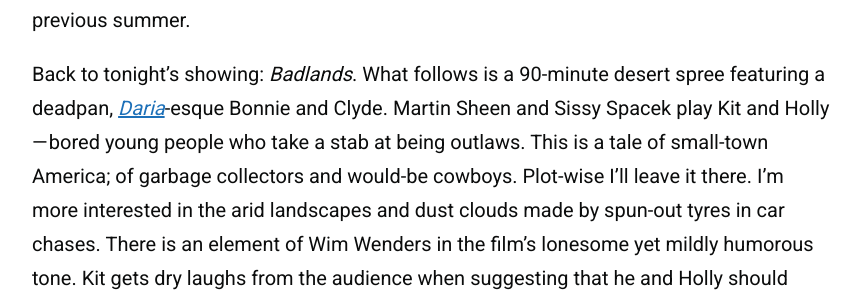
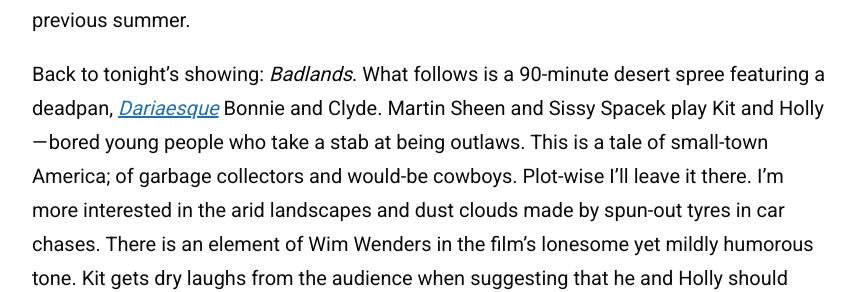
Before and after one commit to zoeurl/zoedowney.github.io, a Jekyll site: the page built from _posts/2023-07-09-badlands.md, in a window 1280 px wide. Shown: the part 1212-1504 px from the top of the page, without its empty margins (208-1071 px from the left). Built offline with Jekyll 4.4.1, drawn with Linux system fonts in a browser that asks for light colours; some of the changed text lies outside the part shown.

Commit message:
Update 2023-07-09-badlands.md

```diff
--- a/_posts/2023-07-09-badlands.md
+++ b/_posts/2023-07-09-badlands.md
@@ -12,6 +12,6 @@
 
 The PCC is London’s most ‘depraved’ cinema — John Waters claims in a pre-showing introduction. It’s also where the same friend and I spent New Year’s Eve watching the beloved rom-com _When Harry Met Sally_, and where I sang along to Disney’s _Mulan _one previous summer.
 
-Back to tonight’s showing: _Badlands_. What follows is a 90-minute desert spree featuring a deadpan, [_Daria_](https://www.youtube.com/watch?v=2TAGtY1SsfU&ab_channel=metricmine)-esque Bonnie and Clyde. Martin Sheen and Sissy Spacek play Kit and Holly — bored young people who take a stab at being outlaws. This is a tale of small-town America; of garbage collectors and would-be cowboys. Plot-wise I’ll leave it there. I’m more interested in the arid landscapes and dust clouds made by spun-out tyres in car chases. There is an element of Wim Wenders in the film’s lonesome yet mildly humorous tone. Kit gets dry laughs from the audience when suggesting that he and Holly should crush their hands with rocks for the pain, so they never forget the first time they were intimate. As he mutters earlier on, ‘I’ll try anything once.’
+Back to tonight’s showing: _Badlands_. What follows is a 90-minute desert spree featuring a deadpan, [_Dariaesque_](https://www.youtube.com/watch?v=2TAGtY1SsfU&ab_channel=metricmine) Bonnie and Clyde. Martin Sheen and Sissy Spacek play Kit and Holly — bored young people who take a stab at being outlaws. This is a tale of small-town America; of garbage collectors and would-be cowboys. Plot-wise I’ll leave it there. I’m more interested in the arid landscapes and dust clouds made by spun-out tyres in car chases. There is an element of Wim Wenders in the film’s lonesome yet mildly humorous tone. Kit gets dry laughs from the audience when suggesting that he and Holly should crush their hands with rocks for the pain, so they never forget the first time they were intimate. As he mutters earlier on, ‘I’ll try anything once.’
 
 This one reminded me of [_Bones and All_](https://www.zoedowney.com/badlands/), another angsty-teen-outlaw feature. These are stories where you might cheer for the wrongdoers and not be blamed for doing so. After all, they’re only people doing what we wish we could: turning their heels against society and going their own way. In the back of my mind there is a voice that half-whispers: ‘I just wanna get out of here.’ _Badlands_ utters it in a semi-serious way that through gritted teeth is forcefully meant.
```
